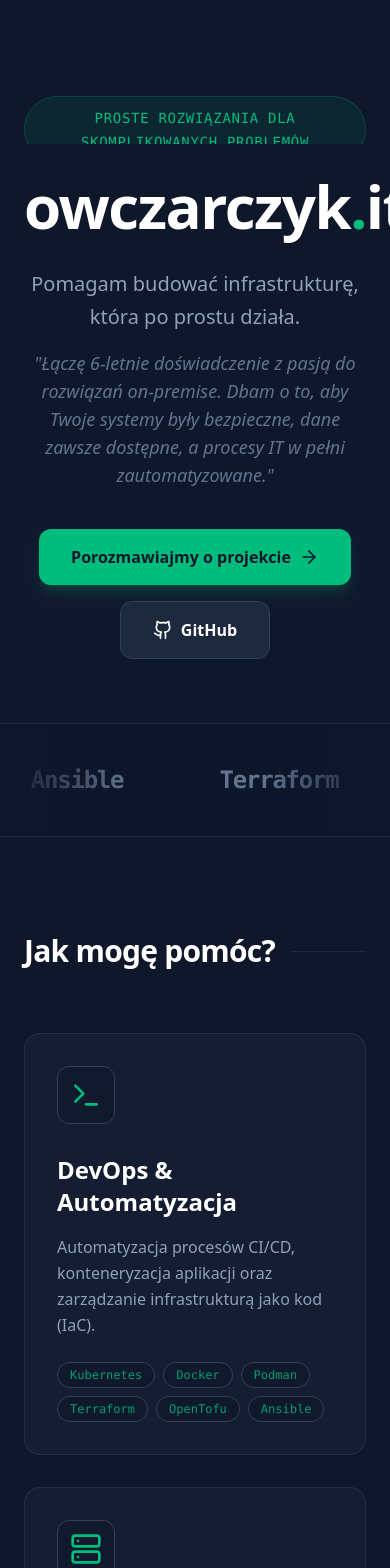
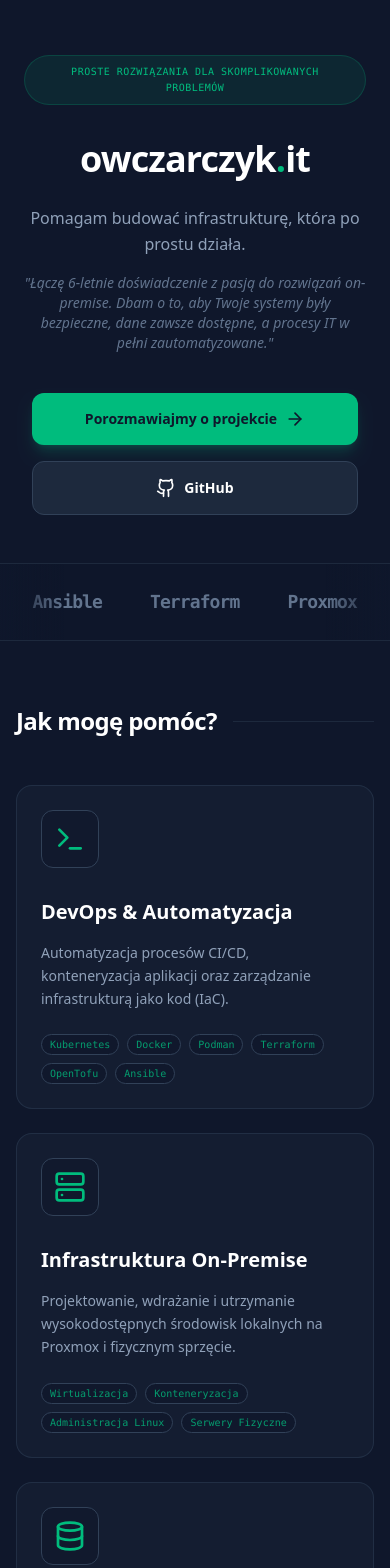
Before and after one commit to whoami96/owczarczyk.it, a React (Vite) app: page / in a window 390 px wide. Shown: the top 1568 px of the page. Built offline with nearby package versions, Linux system fonts and the light colour scheme.

Commit message:
Add github actions

```diff
--- a/src/App.jsx
+++ b/src/App.jsx
@@ -90,33 +90,33 @@ const App = () => {
   ];
 
   return (
-    <div className="min-h-screen bg-slate-900 text-slate-300 selection:bg-emerald-500/30">
+    <div className="min-h-screen bg-slate-900 text-slate-300 selection:bg-emerald-500/30 overflow-x-hidden">
       {/* Hero Section */}
-      <header className="container mx-auto px-6 pt-24 pb-16 text-center">
-        <div className="h-12 mb-8 overflow-hidden">
-          <div key={activeBadge} className="animate-badge inline-block p-2 px-4 rounded-full bg-emerald-500/10 border border-emerald-500/20">
-            <span className="text-emerald-500 font-mono text-sm tracking-wider uppercase">
+      <header className="container mx-auto px-4 sm:px-6 pt-12 md:pt-24 pb-12 md:pb-16 text-center">
+        <div className="min-h-[4rem] mb-6 md:mb-8 flex justify-center items-center px-2">
+          <div key={activeBadge} className="animate-badge inline-block p-2 px-4 rounded-full bg-emerald-500/10 border border-emerald-500/20 max-w-full">
+            <span className="text-emerald-500 font-mono text-[10px] xs:text-xs sm:text-sm tracking-wider uppercase text-center block leading-relaxed">
               {badges[activeBadge]}
             </span>
           </div>
         </div>
-        <h1 className="text-6xl md:text-8xl font-bold text-white mb-8 tracking-tight">
+        <h1 className="text-4xl sm:text-6xl md:text-8xl font-bold text-white mb-6 md:mb-8 tracking-tight break-words px-2 leading-tight">
           owczarczyk<span className="text-emerald-500">.</span>it
         </h1>
-        <p className="text-xl md:text-2xl text-slate-400 max-w-3xl mx-auto leading-relaxed mb-10">
+        <p className="text-base sm:text-xl md:text-2xl text-slate-400 max-w-3xl mx-auto leading-relaxed mb-10 px-2">
           Pomagam budować infrastrukturę, która po prostu działa.
-          <span className="block mt-4 text-slate-500 text-lg md:text-xl font-light italic">
+          <span className="block mt-4 text-slate-500 text-sm sm:text-lg md:text-xl font-light italic">
             "Łączę 6-letnie doświadczenie z pasją do rozwiązań on-premise.
             Dbam o to, aby Twoje systemy były bezpieczne, dane zawsze dostępne, a procesy IT w pełni zautomatyzowane."
           </span>
         </p>
 
-        <div className="flex flex-wrap justify-center gap-4">
-          <a href="mailto:kontakt@owczarczyk.it" className="flex items-center gap-2 px-8 py-4 bg-emerald-500 text-slate-900 rounded-xl font-bold hover:bg-emerald-400 transition-all shadow-lg shadow-emerald-500/20">
+        <div className="flex flex-col sm:flex-row justify-center gap-4 px-4">
+          <a href="mailto:kontakt@owczarczyk.it" className="flex items-center justify-center gap-2 px-8 py-4 bg-emerald-500 text-slate-900 rounded-xl font-bold hover:bg-emerald-400 transition-all shadow-lg shadow-emerald-500/20 w-full sm:w-auto text-sm sm:text-base">
             Porozmawiajmy o projekcie
             <ArrowRight className="w-5 h-5" />
           </a>
-          <a href="https://github.com/whoami96" target="_blank" rel="noopener noreferrer" className="flex items-center gap-2 px-8 py-4 bg-slate-800 text-white rounded-xl font-bold hover:bg-slate-700 transition-all border border-slate-700">
+          <a href="https://github.com/whoami96" target="_blank" rel="noopener noreferrer" className="flex items-center justify-center gap-2 px-8 py-4 bg-slate-800 text-white rounded-xl font-bold hover:bg-slate-700 transition-all border border-slate-700 w-full sm:w-auto text-sm sm:text-base">
             <GitHubIcon className="w-5 h-5" />
             GitHub
           </a>
@@ -124,40 +124,40 @@ const App = () => {
       </header>
 
       {/* Animated Tech Stack Bar */}
-      <div className="border-y border-slate-800 bg-slate-900/50 py-10 overflow-hidden relative">
+      <div className="border-y border-slate-800 bg-slate-900/50 py-6 md:py-10 overflow-hidden relative">
         <div className="animate-marquee flex whitespace-nowrap">
           {[...techStack, ...techStack].map((tech, i) => (
-            <span key={i} className="text-2xl font-bold font-mono tracking-tighter text-slate-500 mx-12 hover:text-emerald-500 transition-colors cursor-default">
+            <span key={i} className="text-lg sm:text-2xl font-bold font-mono tracking-tighter text-slate-500 mx-6 md:mx-12 hover:text-emerald-500 transition-colors cursor-default">
               {tech}
             </span>
           ))}
         </div>
-        <div className="absolute inset-y-0 left-0 w-32 bg-gradient-to-r from-slate-900 to-transparent z-10"></div>
-        <div className="absolute inset-y-0 right-0 w-32 bg-gradient-to-l from-slate-900 to-transparent z-10"></div>
+        <div className="absolute inset-y-0 left-0 w-16 sm:w-32 bg-gradient-to-r from-slate-900 to-transparent z-10"></div>
+        <div className="absolute inset-y-0 right-0 w-16 sm:w-32 bg-gradient-to-l from-slate-900 to-transparent z-10"></div>
       </div>
 
       {/* Services Section */}
-      <section className="container mx-auto px-6 py-24">
-        <div className="flex items-center gap-4 mb-16">
-          <h2 className="text-3xl font-bold text-white tracking-tight">Jak mogę pomóc?</h2>
+      <section className="container mx-auto px-4 sm:px-6 py-16 md:py-24">
+        <div className="flex items-center gap-4 mb-12 md:mb-16">
+          <h2 className="text-2xl sm:text-3xl font-bold text-white tracking-tight">Jak mogę pomóc?</h2>
           <div className="h-px flex-1 bg-slate-800"></div>
         </div>
 
-        <div className="grid grid-cols-1 md:grid-cols-2 lg:grid-cols-3 gap-8 mb-24">
+        <div className="grid grid-cols-1 md:grid-cols-2 lg:grid-cols-3 gap-6 md:gap-8 mb-16 md:mb-24">
           {services.map((service, index) => (
-            <div key={index} className="group p-8 rounded-2xl bg-slate-800/40 border border-slate-700/50 hover:border-emerald-500/30 transition-all duration-300 hover:shadow-2xl hover:shadow-emerald-500/5">
+            <div key={index} className="group p-6 sm:p-8 rounded-2xl bg-slate-800/40 border border-slate-700/50 hover:border-emerald-500/30 transition-all duration-300 hover:shadow-2xl hover:shadow-emerald-500/5">
               <div className="mb-6 inline-block p-3 rounded-xl bg-slate-900/50 border border-slate-700 group-hover:scale-110 transition-transform duration-300">
                 {service.icon}
               </div>
-              <h3 className="text-2xl font-bold text-white mb-4 flex items-center gap-2">
+              <h3 className="text-xl sm:text-2xl font-bold text-white mb-4 flex items-center gap-2">
                 {service.title}
               </h3>
-              <p className="text-slate-400 leading-relaxed mb-6">
+              <p className="text-sm sm:text-base text-slate-400 leading-relaxed mb-6">
                 {service.description}
               </p>
               <div className="flex flex-wrap gap-2">
                 {service.tags.map((tag, tIdx) => (
-                  <span key={tIdx} className="px-3 py-1 text-xs font-mono bg-slate-900/80 text-emerald-500/80 rounded-full border border-slate-700">
+                  <span key={tIdx} className="px-2 py-0.5 sm:px-3 sm:py-1 text-[10px] sm:text-xs font-mono bg-slate-900/80 text-emerald-500/80 rounded-full border border-slate-700">
                     {tag}
                   </span>
                 ))}
@@ -167,13 +167,13 @@ const App = () => {
         </div>
 
         {/* Philosophy Section */}
-        <div className="max-w-4xl mx-auto">
-          <div className="p-8 md:p-12 rounded-3xl bg-emerald-500/5 border border-emerald-500/10 relative overflow-hidden group">
-            <div className="absolute top-0 right-0 p-4 opacity-10 group-hover:opacity-20 transition-opacity">
+        <div className="max-w-4xl mx-auto px-2">
+          <div className="p-6 sm:p-12 rounded-2xl sm:rounded-3xl bg-emerald-500/5 border border-emerald-500/10 relative overflow-hidden group">
+            <div className="absolute top-0 right-0 p-4 opacity-10 group-hover:opacity-20 transition-opacity hidden sm:block">
               <Terminal className="w-32 h-32 text-emerald-500" />
             </div>
-            <h3 className="text-xl font-bold text-emerald-500 mb-6 font-mono uppercase tracking-widest">Dlaczego on-premise?</h3>
-            <blockquote className="text-2xl md:text-3xl text-white font-light leading-snug italic">
+            <h3 className="text-base sm:text-xl font-bold text-emerald-500 mb-6 font-mono uppercase tracking-widest">Dlaczego on-premise?</h3>
+            <blockquote className="text-xl sm:text-3xl text-white font-light leading-snug italic">
               "Wierzę, że własna, dobrze zoptymalizowana infrastruktura to nie tylko większe bezpieczeństwo,
               ale przede wszystkim realna wolność od rosnących kosztów publicznych chmur."
             </blockquote>
@@ -182,33 +182,35 @@ const App = () => {
       </section>
 
       {/* Contact Section */}
-      <section id="contact" className="container mx-auto px-6 py-24 mb-12">
-        <div className="bg-gradient-to-br from-emerald-500 to-teal-600 rounded-3xl p-12 text-center text-white shadow-2xl relative overflow-hidden">
+      <section id="contact" className="container mx-auto px-4 sm:px-6 py-16 md:py-24 mb-8">
+        <div className="bg-gradient-to-br from-emerald-500 to-teal-600 rounded-2xl sm:rounded-3xl p-6 sm:p-12 text-center text-white shadow-2xl relative overflow-hidden">
           <div className="absolute top-0 right-0 -mr-20 -mt-20 w-64 h-64 bg-white/10 rounded-full blur-3xl"></div>
           <div className="absolute bottom-0 left-0 -ml-20 -mb-20 w-64 h-64 bg-black/10 rounded-full blur-3xl"></div>
 
-          <h2 className="text-4xl font-bold mb-6 relative z-10 text-slate-900">Zacznijmy współpracę</h2>
-          <p className="text-emerald-950/80 text-lg mb-10 max-w-xl mx-auto relative z-10 font-medium">
+          <h2 className="text-3xl sm:text-4xl font-bold mb-6 relative z-10 text-slate-900">Zacznijmy współpracę</h2>
+          <p className="text-emerald-950/80 text-base sm:text-lg mb-8 md:mb-10 max-w-xl mx-auto relative z-10 font-medium px-2">
             Szukasz wsparcia w automatyzacji, budowie serwera w biurze lub migracji z chmury?
             Napisz do mnie – porozmawiamy o Twoim projekcie.
           </p>
 
-          <div className="flex flex-col sm:flex-row justify-center items-center gap-4 relative z-10 mb-10">
-            <a href="mailto:kontakt@owczarczyk.it" className="flex items-center gap-3 px-8 py-4 bg-slate-900 text-white rounded-xl font-bold hover:bg-black transition-colors shadow-xl w-full sm:w-auto justify-center">
+          <div className="flex flex-col lg:flex-row justify-center items-center gap-4 relative z-10 mb-10">
+            <a href="mailto:kontakt@owczarczyk.it" className="flex items-center gap-3 px-6 sm:px-8 py-4 bg-slate-900 text-white rounded-xl font-bold hover:bg-black transition-colors shadow-xl w-full sm:w-auto justify-center text-sm sm:text-base">
               <Mail className="w-5 h-5" />
               kontakt@owczarczyk.it
             </a>
-            <a href="https://www.linkedin.com/in/pawel-owczarczyk/" target="_blank" rel="noopener noreferrer" className="flex items-center gap-3 px-8 py-4 bg-white/10 text-white backdrop-blur-sm border border-white/20 rounded-xl font-bold hover:bg-white/20 transition-all w-full sm:w-auto justify-center">
+            <div className="flex flex-col sm:flex-row gap-4 w-full sm:w-auto">
+              <a href="https://www.linkedin.com/in/pawel-owczarczyk/" target="_blank" rel="noopener noreferrer" className="flex items-center gap-3 px-6 sm:px-8 py-4 bg-white/10 text-white backdrop-blur-sm border border-white/20 rounded-xl font-bold hover:bg-white/20 transition-all w-full sm:w-auto justify-center text-sm sm:text-base">
                 <LinkedInIcon className="w-5 h-5" />
                 LinkedIn
               </a>
-            <a href="https://github.com/whoami96" target="_blank" rel="noopener noreferrer" className="flex items-center gap-3 px-8 py-4 bg-white/10 text-white backdrop-blur-sm border border-white/20 rounded-xl font-bold hover:bg-white/20 transition-all w-full sm:w-auto justify-center">
+              <a href="https://github.com/whoami96" target="_blank" rel="noopener noreferrer" className="flex items-center gap-3 px-6 sm:px-8 py-4 bg-white/10 text-white backdrop-blur-sm border border-white/20 rounded-xl font-bold hover:bg-white/20 transition-all w-full sm:w-auto justify-center text-sm sm:text-base">
                 <GitHubIcon className="w-5 h-5" />
                 GitHub
               </a>
             </div>
+          </div>
 
-          <div className="flex flex-wrap justify-center gap-8 text-emerald-950/70 font-mono text-sm relative z-10">
+          <div className="flex flex-wrap justify-center gap-6 sm:gap-8 text-emerald-950/70 font-mono text-xs sm:text-sm relative z-10">
             <div className="flex items-center gap-2">
               <MapPin className="w-4 h-4" />
               <span>Szczecin (Stacjonarnie)</span>
@@ -222,7 +224,7 @@ const App = () => {
       </section>
 
       {/* Footer */}
-      <footer className="container mx-auto px-6 py-12 border-t border-slate-800 text-center text-slate-500 text-sm font-mono">
+      <footer className="container mx-auto px-6 py-8 md:py-12 border-t border-slate-800 text-center text-slate-500 text-[10px] sm:text-xs md:text-sm font-mono">
         <p>&copy; {new Date().getFullYear()} owczarczyk.it | Built with React & Tailwind 4</p>
       </footer>
     </div>
```
Lines whose indentation alone changed are shown as unchanged.
